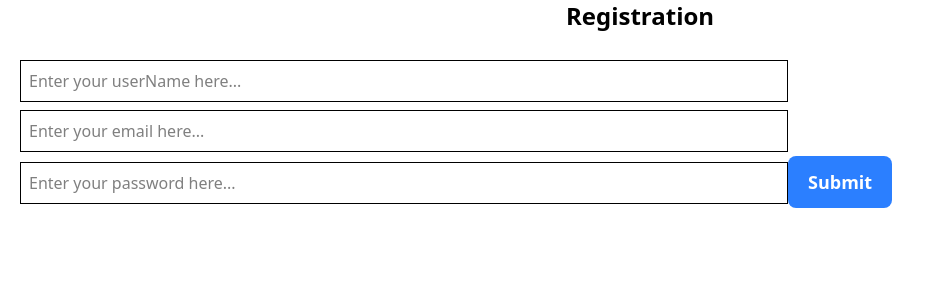
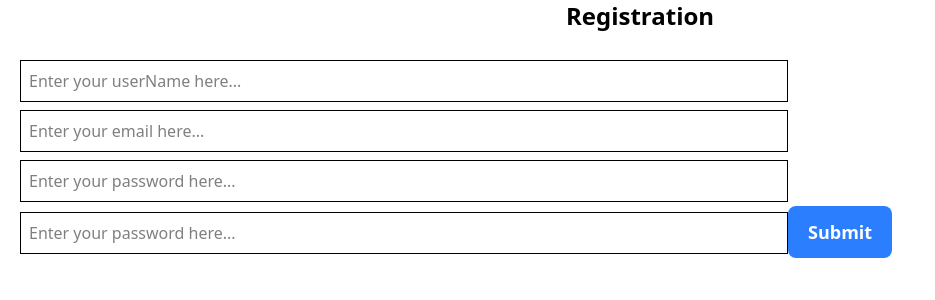
Before and after one commit to ramen72/OYA-Project-22_Todo_FullStack, a React app in the folder frontend/: page / in a window 1280 px wide. Shown: the top 300 px of the page, without its empty margins (0-935 px from the left). Built offline with nearby package versions, Linux system fonts and the light colour scheme; the HTML template or start-up script is replaced by a standard one.

Commit message:
Find tuning at 18-09-2025_2119.

```diff
--- a/frontend/src/api.js
+++ b/frontend/src/api.js
@@ -2,7 +2,7 @@ import axios from "axios";
 import { jwtDecode } from "jwt-decode";
 
 const api = axios.create({
-  baseURL: "http://localhost3000/api",
+  baseURL: "http://localhost:3000/api",
   withCredentials: true, // this for send cookie permission
   // timeout: 5000, // Why could not use "timeout" property?
 });
--- a/frontend/src/pages/Registration.jsx
+++ b/frontend/src/pages/Registration.jsx
@@ -7,6 +7,7 @@ const Registration = () => {
     username: "",
     email: "",
     password: "",
+    confirmPassword: "",
   });
   const dispatch = useDispatch();
   const { message, error } = useSelector((state) => state.auth);
@@ -71,6 +72,22 @@ const Registration = () => {
             placeholder="Enter your password here..."
           />
         </div>
+        <div>
+          <label
+            htmlFor="confirmPassword"
+            className={`inline-block w-1/4 font-bold text-xl text-right capitalize`}
+          >
+            Confirm Password :
+          </label>
+          <input
+            className={`border ml-5 p-2 my-1 w-3/5`}
+            type="password"
+            onChange={(e) =>
+              setFormData({ ...formData, confirmPassword: e.target.value })
+            }
+            placeholder="Enter your password here..."
+          />
+        </div>
         <div className={`flex justify-end items-center mt-3`}>
           <button
             type="submit"
@@ -104,6 +121,14 @@ const Registration = () => {
           }
           placeholder="Enter your password here..."
         />
+        <input
+          className={`border ml-5 p-2 my-1 w-3/5`}
+          type="password"
+          onChange={(e) =>
+            setFormData({ ...formData, confirmPassword: e.target.value })
+          }
+          placeholder="Enter your password here..."
+        />
         <button
           onClick={handleSubmit}
           className={`bg-blue-500 px-5 py-3 text-white font-bold text-lg capitalize rounded-lg mr-20 cursor-pointer hover:bg-blue-600`}
```
Also changed, not shown: 1 other file (tests, documents, lock files or other folders).
